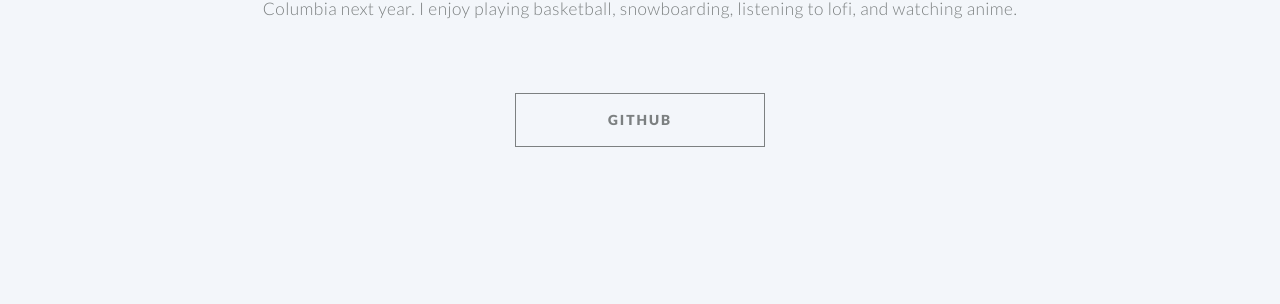
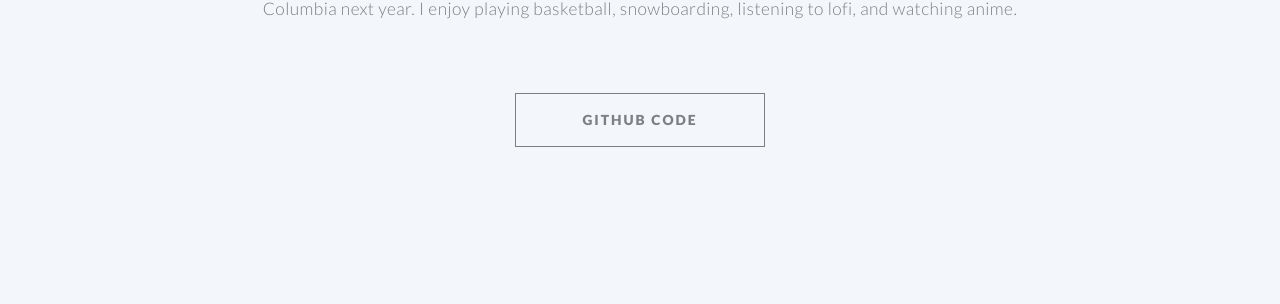
Before and after one commit to wqyzeng/wqyzeng.github.io, a Jekyll site: the page built from index.md, in a window 1280 px wide and 900 px high, scrolled down 782 px. Shown: the part 149-453 px from the top of the window. Built offline with Jekyll 4.4.1, drawn with Linux system fonts in a browser that asks for light colours.

Commit message:
Update index.md

```diff
--- a/index.md
+++ b/index.md
@@ -16,12 +16,13 @@ favicon: /assets/ico/favicon.ico
 
 # social media
 facebook_username: wesleyzeng92
+linkedin_username: wqyzeng
 # facebook_username: <-- your facebook username (the part after "https://www.facebook.com/...")
 # google_analytics: <-- your google analytics Tracking ID
 
 # By declaring these variables, you can include a button that links to an external website or to media.
-about_button: https://github.com/wqyzeng # the link
-about_button_label: GitHub # the label on the button
+about_button: https://github.com/wqyzeng/wqyzeng.github.io # the link
+about_button_label: GitHub Code # the label on the button
 
 # optional portfolio section ------------------------------------------
 
```
